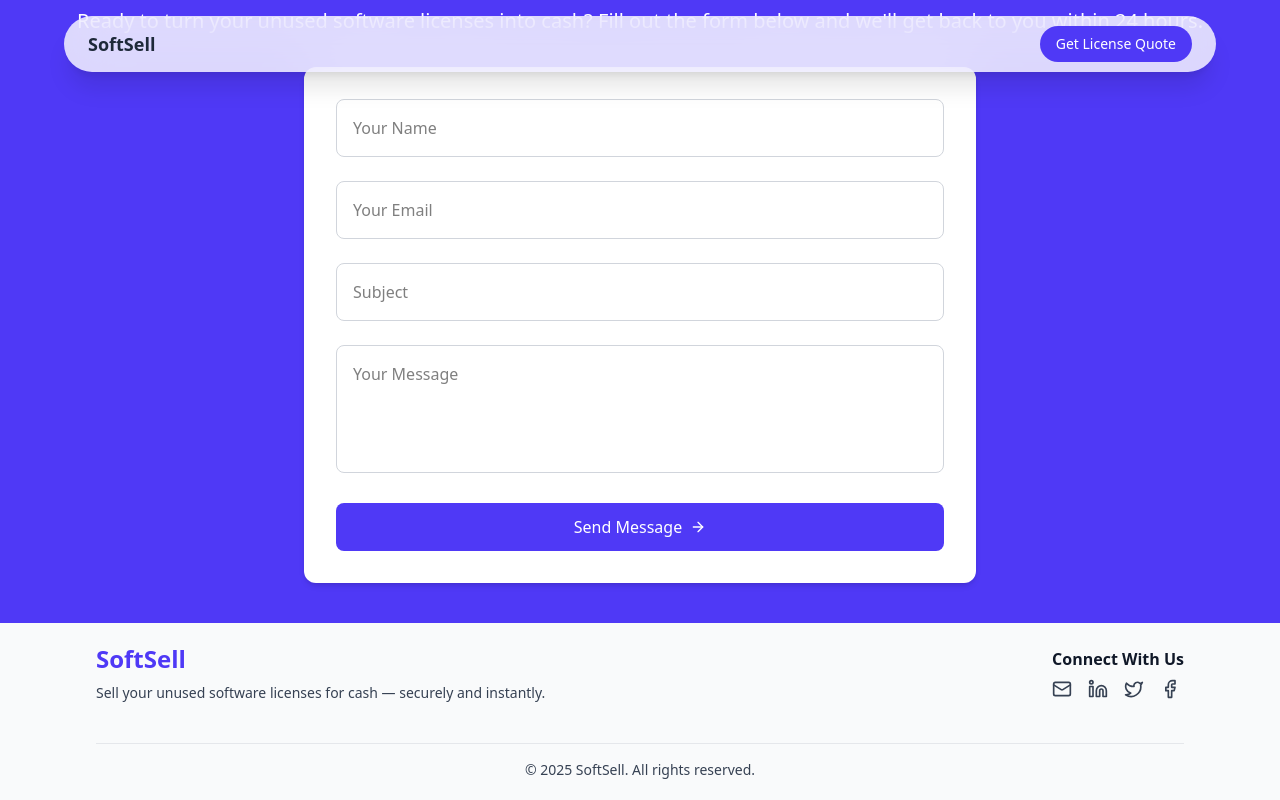
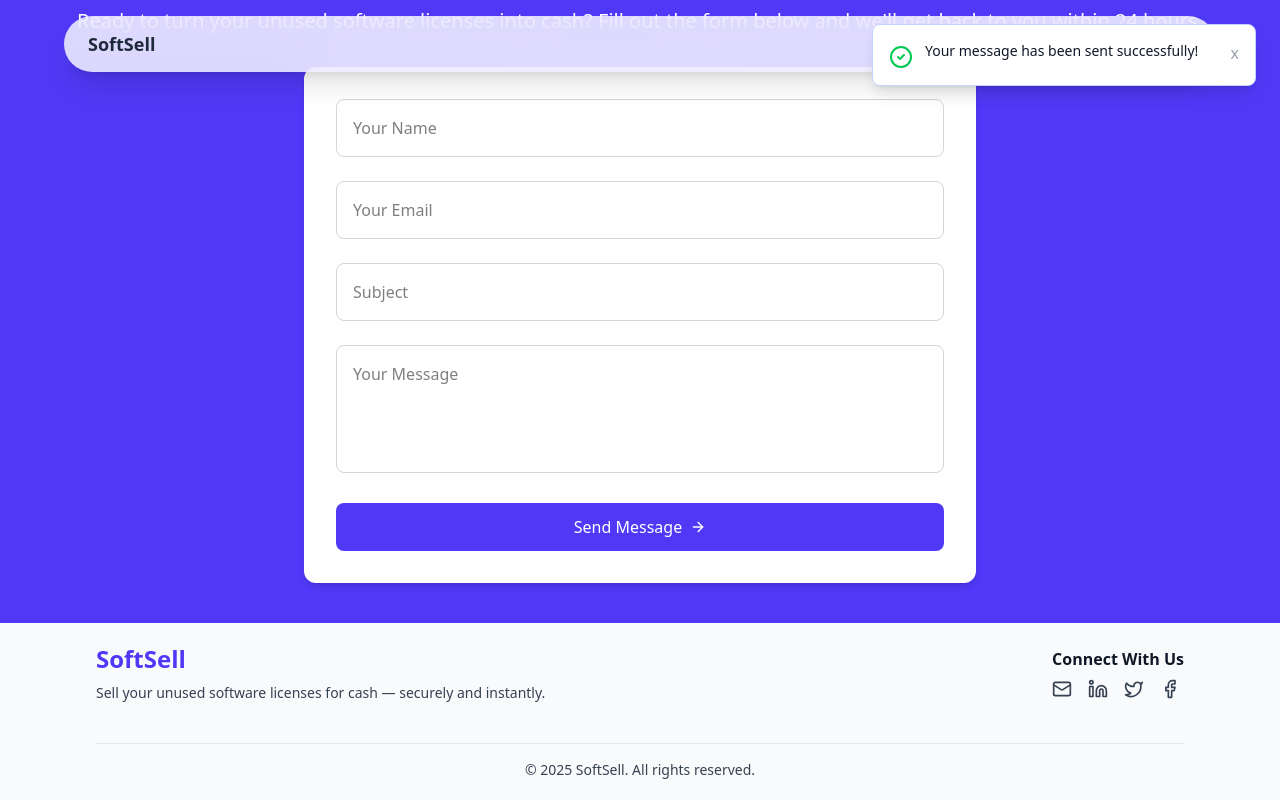
Before and after one commit to akshatp17/SoftSell, a React (Vite) app: page / in a window 1280 px wide. Both pictures are taken after typing "Sample", "name@example.com", "Sample", "Sample" into the empty fields and a click on the button "Send Message". Shown: the part 2257-3057 px from the top of the page. Built offline with nearby package versions, Linux system fonts and the light colour scheme.

Commit message:
Added alert

```diff
--- /dev/null
+++ b/src/components/AlertMessage.tsx
@@ -0,0 +1,33 @@
+import { motion } from "framer-motion";
+import { CheckCircle2 } from "lucide-react";
+
+interface AlertMessageProps {
+  message: string;
+  onClose: () => void;
+}
+
+const AlertMessage: React.FC<AlertMessageProps> = ({ message, onClose }) => {
+  return (
+    <motion.div
+      className="fixed top-6 right-6 z-50 max-w-sm w-full bg-white border border-indigo-200 shadow-lg rounded-lg p-4 flex items-start gap-3"
+      initial={{ opacity: 0, y: -20 }}
+      animate={{ opacity: 1, y: 0 }}
+      exit={{ opacity: 0, y: -20 }}
+      transition={{ duration: 0.4, ease: "easeOut" }}
+    >
+      <CheckCircle2 className="text-green-500 mt-1" size={24} />
+      <div className="flex-1">
+        <p className="text-sm font-medium text-gray-900">{message}</p>
+      </div>
+      <button
+        onClick={onClose}
+        className="text-gray-400 hover:text-gray-600 transition"
+        aria-label="Close"
+      >
+        x
+      </button>
+    </motion.div>
+  );
+};
+
+export default AlertMessage;
--- a/src/components/ContactForm.tsx
+++ b/src/components/ContactForm.tsx
@@ -1,10 +1,12 @@
 import { useState } from "react";
 import { useForm } from "react-hook-form";
 import { ArrowRight } from "lucide-react";
-import { motion } from "framer-motion";
+import { motion, AnimatePresence } from "framer-motion";
+import AlertMessage from "./AlertMessage";
 
 const ContactForm = () => {
   const [isLoading, setIsLoading] = useState(false);
+  const [showAlert, setShowAlert] = useState(false);
   const { register, handleSubmit, reset } = useForm();
 
   const sendMessage = async () => {
@@ -12,9 +14,20 @@ const ContactForm = () => {
     await new Promise((resolve) => setTimeout(resolve, 1000));
     setIsLoading(false);
     reset();
+    setShowAlert(true);
+    setTimeout(() => setShowAlert(false), 4000);
   };
 
   return (
+    <>
+      <AnimatePresence>
+        {showAlert && (
+          <AlertMessage
+            message="Your message has been sent successfully!"
+            onClose={() => setShowAlert(false)}
+          />
+        )}
+      </AnimatePresence>
       <motion.div
         className="flex justify-center items-center px-4 mt-8"
         initial={{ opacity: 0, y: 30 }}
@@ -104,6 +117,7 @@ const ContactForm = () => {
           </form>
         </motion.div>
       </motion.div>
+    </>
   );
 };
 
```
Lines whose indentation alone changed are shown as unchanged.
